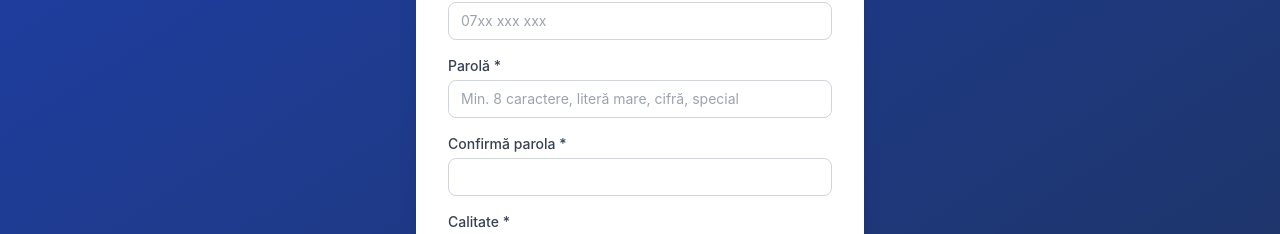
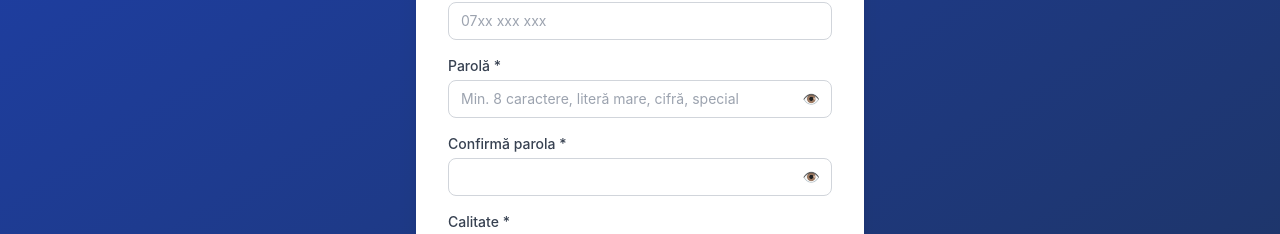
Before and after one commit to pli82/IDEE, a Next.js app: page /auth/register in a window 1280 px wide. Shown: the part 368-602 px from the top of the page. Built offline with nearby package versions, Linux system fonts and the light colour scheme.

Commit message:
Update page.tsx

```diff
--- a/src/app/auth/register/page.tsx
+++ b/src/app/auth/register/page.tsx
@@ -14,6 +14,7 @@ const CALITATE_OPTIONS = [
 export default function RegisterPage() {
   const router = useRouter()
  const [form, setForm] = useState({ email: '', password: '', confirmPassword: '', phone: '', calitate: '' })
+const [showPassword, setShowPassword] = useState(false)
   const [step, setStep] = useState<'form' | 'otp'>('form')
   const [otp, setOtp] = useState('')
   const [error, setError] = useState('')
@@ -83,13 +84,25 @@ export default function RegisterPage() {
                 </div>
                 <div>
                   <label className="label">Parolă *</label>
-                  <input type="password" required className="input" placeholder="Min. 8 caractere, literă mare, cifră, special"
+<div className="relative">
+  <input type={showPassword ? 'text' : 'password'} required className="input pr-10" placeholder="Min. 8 caractere, literă mare, cifră, special"
     value={form.password} onChange={e => setForm(p => ({ ...p, password: e.target.value }))} />
+  <button type="button" onClick={() => setShowPassword(s => !s)}
+    className="absolute right-3 top-1/2 -translate-y-1/2 text-gray-400 hover:text-gray-600 text-sm">
+    {showPassword ? '🙈' : '👁️'}
+  </button>
+</div>
                 </div>
 <div>
   <label className="label">Confirmă parola *</label>
-                  <input type="password" required className="input"
+  <div className="relative">
+    <input type={showPassword ? 'text' : 'password'} required className="input pr-10"
       value={form.confirmPassword} onChange={e => setForm(p => ({ ...p, confirmPassword: e.target.value }))} />
+    <button type="button" onClick={() => setShowPassword(s => !s)}
+      className="absolute right-3 top-1/2 -translate-y-1/2 text-gray-400 hover:text-gray-600 text-sm">
+      {showPassword ? '🙈' : '👁️'}
+    </button>
+  </div>
 </div>
                 <div>
   <label className="label">Calitate *</label>
```
Lines whose indentation alone changed are shown as unchanged.
